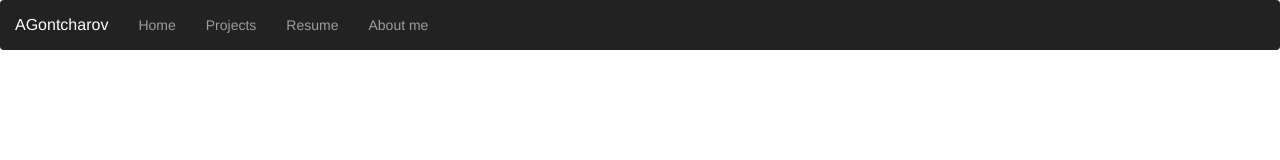
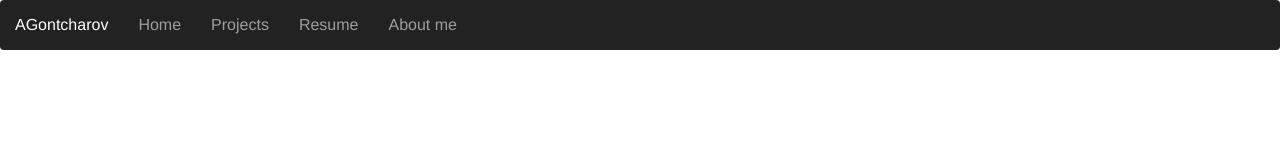
Before and after one commit to AGontcharov/alexgontcharov, a website: page public/index.html in a window 1280 px wide. Shown: the top 160 px of the page. Drawn offline with nearby package versions, Linux system fonts and the light colour scheme; some packages are replaced by stand-ins of ours; files that its build step writes are made by us from their sources; files whose address does not match are found by name.

Commit message:
Adjusted navbar size

```diff
--- a/public/assets/css/index.css
+++ b/public/assets/css/index.css
@@ -28,6 +28,7 @@ h1, h3 {
 	border: 0;
 }
 
-.navbar-brand, .navbar a li {
+.navbar-brand,
+.nav .navbar-nav a, li {
 	font-size: 16px;
 }
```
